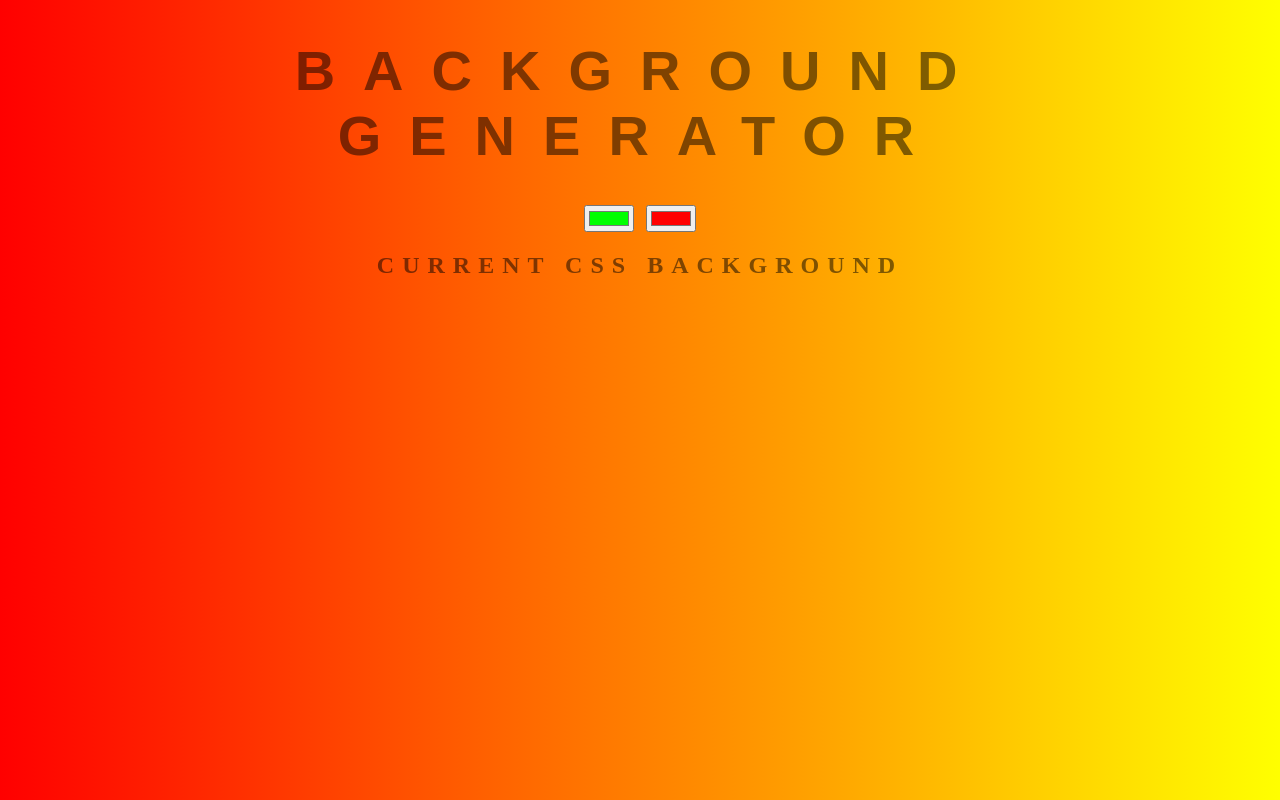
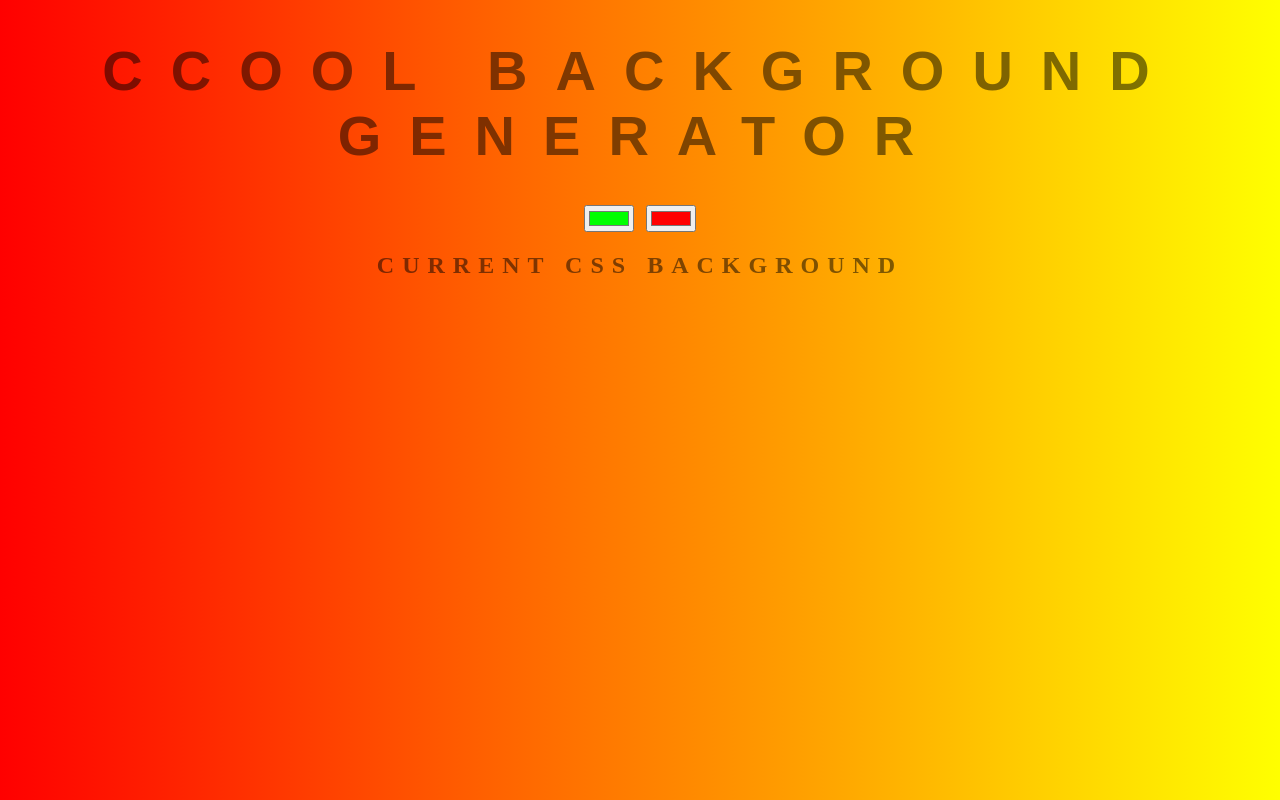
Before and after one commit to Ann-dev-mx/background-generator, a plain HTML site: page index.html in a window 1280 px wide. Drawn offline with Linux system fonts and the light colour scheme.

Commit message:
changing my application

```diff
--- a/index.html
+++ b/index.html
@@ -5,7 +5,7 @@
 	<link rel="stylesheet" type="text/css" href="stylebg.css">
 </head>
 <body id="gradient">
-	<h1>Background Generator</h1>
+	<h1>cCool Background Generator</h1>
 	<input class="color1" type="color" name="color1" value="#00ff00">
 	<input class="color2" type="color" name="color2" value="#ff0000">
 	<h2>Current CSS Background</h2>
```
